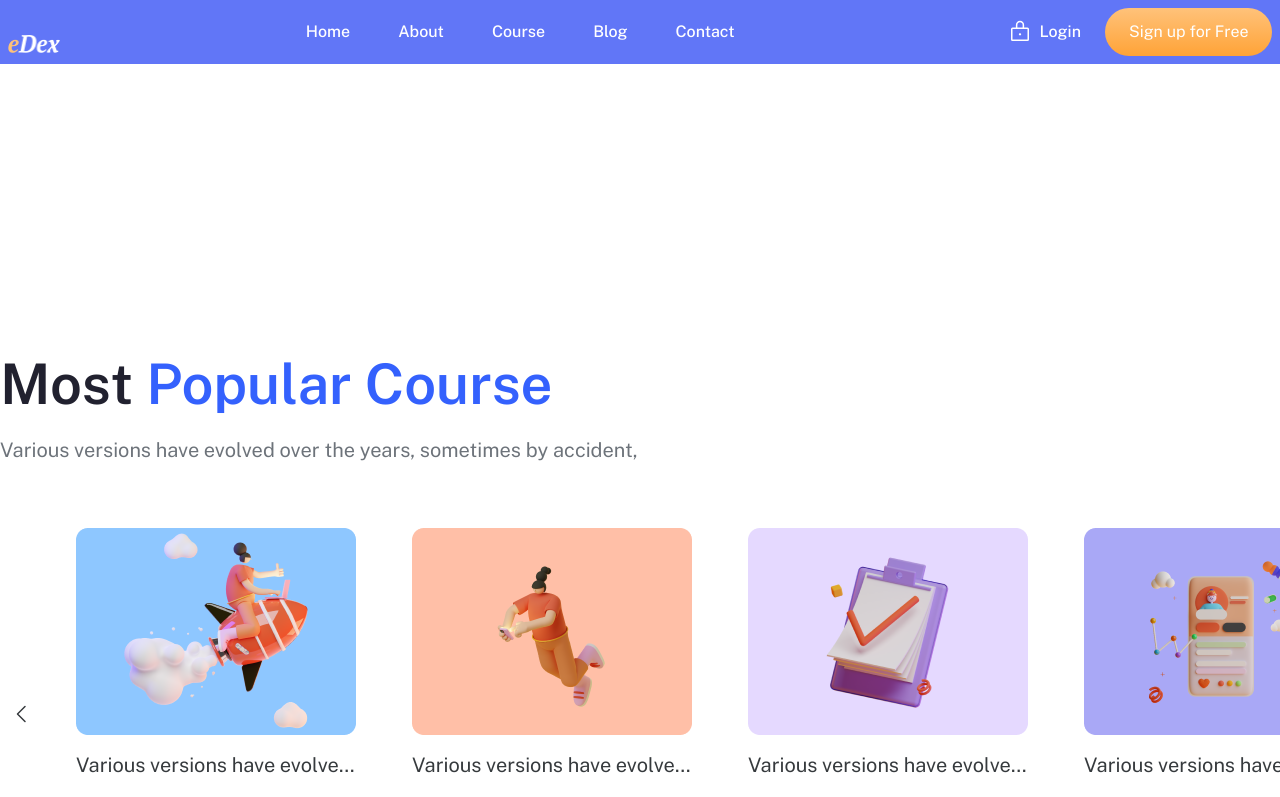
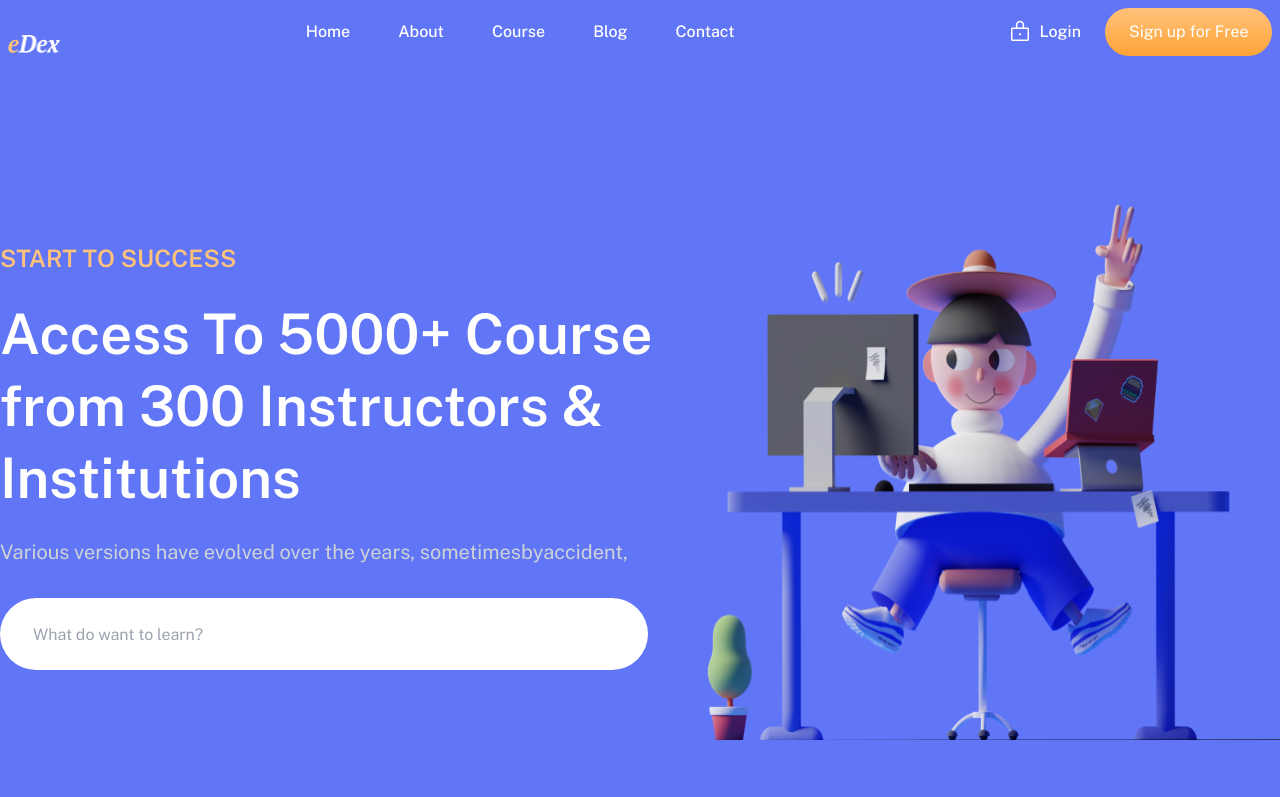
Before and after one commit to muktaranidas/eDex, a React (Create React App) app: page / in a window 1280 px wide. Shown: the top 797 px of the page. Built offline with nearby package versions, Linux system fonts and the light colour scheme.

Commit message:
complete banner

```diff
--- a/src/Pages/Home/About/About.js
+++ b/src/Pages/Home/About/About.js
@@ -6,12 +6,13 @@ import Button from "../../Shared/Button/Button";
 const About = () => {
   return (
     <section className="bg-[#FFFFFF]">
+      <div>
         <div className="container  widthClass flex flex-col  mx-auto  lg:flex-row lg:justify-between">
           <div className="flex  mt-[23px] mb-[95px] ">
             <img src={img} alt="" />
           </div>
 
-        <div className="flex flex-col justify-center   text-center  lg:text-left">
+          <div className="flex flex-col mt-[152px] mb-[153px]  ml-[85px]  text-center  lg:text-left">
             <h1 className="about-heading">
               Join <span className="about-heading-style">World's largest</span>{" "}
               learning platform today
@@ -20,11 +21,13 @@ const About = () => {
               Start learning by registering for free
             </p>
             <p className="about-p mb-[37px]">
-            Ut pharetra ipsum nec leo blandit, sit amet tincidunt eros pharetra.
-            Nam sed imperdiet turpis. In hac habitasse platea dictumst. Praesent
-            nulla massa, hendrerit vestibulum gravida in, feugiat auctor felis.
+              Ut pharetra ipsum nec leo blandit, sit amet tincidunt eros
+              pharetra. Nam sed imperdiet turpis. In hac habitasse platea
+              dictumst. Praesent nulla massa, hendrerit vestibulum gravida in,
+              feugiat auctor felis.
             </p>
             <Button btnText={"Sign for Free"}></Button>
+          </div>
         </div>
       </div>
     </section>
--- /dev/null
+++ b/src/Pages/Home/Banner/Banner.css
@@ -0,0 +1,34 @@
+.banner-h4 {
+  width: 237px;
+  height: 32px;
+  font-style: normal;
+  font-weight: 600;
+  font-size: 24px;
+  line-height: 32px;
+  letter-spacing: 0.002em;
+  color: #ffc27a;
+}
+.banner-heading {
+  width: 677px;
+  height: 216px;
+  font-style: normal;
+  font-weight: 600;
+  font-size: 56px;
+  line-height: 72px;
+  color: #ffffff;
+}
+.banner-p {
+  width: 636px;
+  height: 28px;
+  font-style: normal;
+  font-weight: 400;
+  font-size: 20px;
+  line-height: 28px;
+  color: #cfd3d6;
+}
+.banner-input {
+  width: 648px;
+  height: 72px;
+  background: #ffffff;
+  border-radius: 1000px;
+}
--- a/src/Pages/Home/Banner/Banner.js
+++ b/src/Pages/Home/Banner/Banner.js
@@ -1,51 +1,30 @@
 import React from "react";
+import img from "../../../assets/banner/banner.png";
+import "./Banner.css";
 
 const Banner = () => {
   return (
-    <div className="hero">
-      <div className="hero-content flex-col lg:flex-row-reverse">
-        <div className="">
-          <h1 className="text-5xl font-bold">Login now!</h1>
-          <p className="py-6">
-            Provident cupiditate voluptatem et in. Quaerat fugiat ut assumenda
-            excepturi exercitationem quasi. In deleniti eaque aut repudiandae et
-            a id nisi.
+    <section className="bg-[#6176F7] ">
+      <div className="container widthClass flex flex-col  lg:flex-row">
+        <div className="flex flex-col justify-center mt-[178px]">
+          <p className="banner-h4">START TO SUCCESS</p>
+          <h1 className="banner-heading my-[24px]">
+            Access To 5000+ Course from 300 Instructors & Institutions
+          </h1>
+          <p className="banner-p mb-[32px]">
+            Various versions have evolved over the years, sometimesbyaccident,
           </p>
+          <input
+            type="text"
+            placeholder="What do want to learn?"
+            className="input mb-[318px] py-[24px] pl-[32px] pr-[373px] banner-input"
+          />
         </div>
-        <div className="card flex-shrink-0 w-full max-w-sm shadow-2xl bg-base-100">
-          <div className="card-body">
-            <div className="form-control">
-              <label className="label">
-                <span className="label-text">Email</span>
-              </label>
-              <input
-                type="text"
-                placeholder="email"
-                className="input input-bordered"
-              />
-            </div>
-            <div className="form-control">
-              <label className="label">
-                <span className="label-text">Password</span>
-              </label>
-              <input
-                type="text"
-                placeholder="password"
-                className="input input-bordered"
-              />
-              <label className="label">
-                <a href="#" className="label-text-alt link link-hover">
-                  Forgot password?
-                </a>
-              </label>
-            </div>
-            <div className="form-control mt-6">
-              <button className="btn btn-primary">Login</button>
-            </div>
-          </div>
+        <div className="flex -mt-16 mb-[248px] ">
+          <img src={img} alt="" />
         </div>
       </div>
-    </div>
+    </section>
   );
 };
 
--- a/src/Pages/Home/Home.js
+++ b/src/Pages/Home/Home.js
@@ -9,7 +9,7 @@ import About from "./About/About";
 const Home = () => {
   return (
     <div>
-      {/* <Banner></Banner> */}
+      <Banner></Banner>
       <Course></Course>
       <PopularCategory></PopularCategory>
       <Instructor></Instructor>
```
Also changed, not shown: src/assets/banner/banner.png (added). Lines whose indentation alone changed are shown as unchanged.
